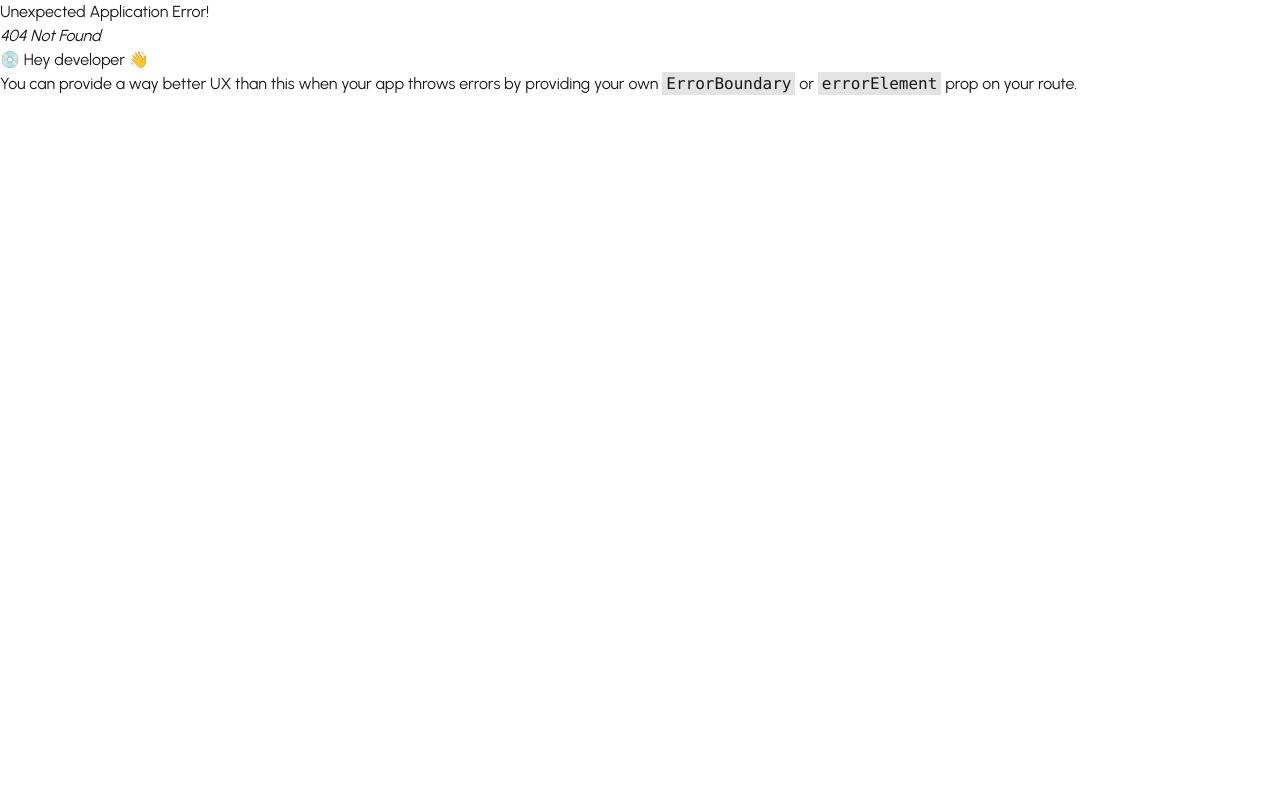
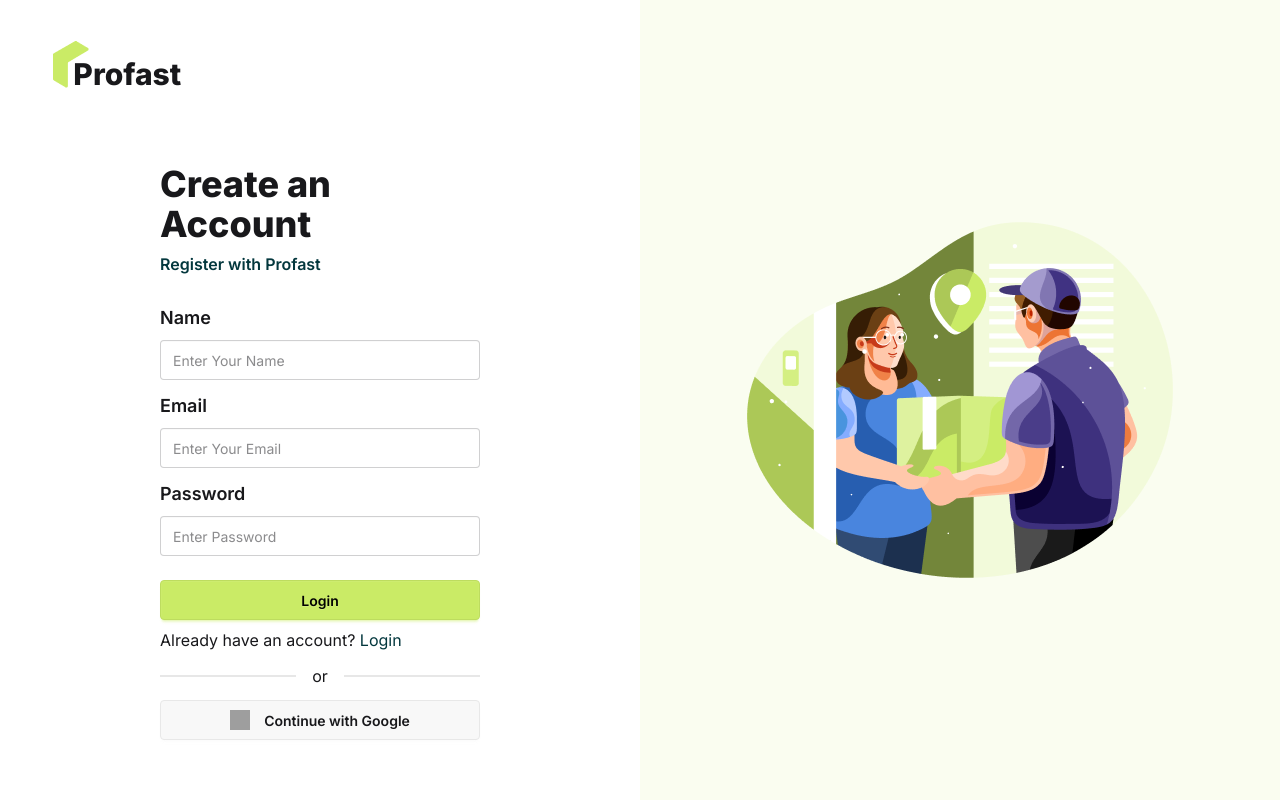
Before and after one commit to AbuSufianMahin/profast-delivery-client, a React (Vite) app: page /register in a window 1280 px wide. Before the commit this address had no page. Built offline with nearby package versions, Linux system fonts and the light colour scheme; grey boxes are pictures that could not be loaded.

Commit message:
added register and login page

```diff
--- /dev/null
+++ b/src/Components/Layouts/AuthLayout.jsx
@@ -0,0 +1,23 @@
+import React from 'react';
+import authImage from "../../assets/pictures/authImage.png"
+import ProfastLogo from '../Shared/ProfastLogo/ProfastLogo';
+import { Outlet } from 'react-router';
+const AuthLayout = () => {
+    return (
+        <div className='flex flex-col md:flex-row h-screen font-inter'>
+            <div className='flex-1 flex flex-col py-10'>
+                <div className='w-10/12 mx-auto'>
+                    <ProfastLogo></ProfastLogo>
+                </div>
+                <div className='flex-1 w-10/12 lg:w-3/5 mx-auto mt-10'>
+                    <Outlet></Outlet>
+                </div>
+            </div>
+            <div className='bg-[#FAFDF0] flex-1 flex items-center justify-center'>
+                <img src={authImage} alt="auth image" />
+            </div>
+        </div>
+    );
+};
+
+export default AuthLayout;
--- /dev/null
+++ b/src/Components/Pages/AuthLayoutPages/LoginPage/LoginPage.jsx
@@ -0,0 +1,44 @@
+import React from 'react';
+import { Link } from 'react-router';
+
+const LoginPage = () => {
+    return (
+        <section className=" flex items-center justify-center">
+            <div className="rounded-2xl md:py-8 w-full">
+                <h1 className="text-4xl font-extrabold">Welcome Back</h1>
+                <p className="text-secondary font-semibold mt-2">Login with Profast</p>
+
+                {/* Login Form */}
+                <form className='mt-5'>
+                    <fieldset className="fieldset">
+                        <legend className="fieldset-legend text-lg">Email</legend>
+                        <input type="text" className="input w-full" placeholder="Enter Your Email" />
+                    </fieldset>
+                    <fieldset className="fieldset">
+                        <legend className="fieldset-legend text-lg">Password</legend>
+                        <input type="text" className="input w-full" placeholder="Enter Password" />
+                    </fieldset>
+
+                    <Link to={'/forgot-password'} className='hover:underline'>Forgot Password?</Link>
+
+                    <div className='mt-5'>
+                        <button type="submit" className="btn btn-primary w-full text-neutral-content">
+                            Login
+                        </button>
+                        <p className='mt-2'>Don't have an account? <Link to={'/register'} className='text-secondary hover:underline'>Register</Link></p>
+
+                        <div className="divider">or</div>
+
+                        <button className="btn btn-block">
+                            <img src="https://www.svgrepo.com/show/475656/google-color.svg" alt="Google" className="w-5 h-5 mr-2" />
+                            Continue with Google
+                        </button>
+                    </div>
+                </form>
+
+            </div>
+        </section>
+    );
+};
+
+export default LoginPage;
--- /dev/null
+++ b/src/Components/Pages/AuthLayoutPages/RegisterPage/RegisterPage.jsx
@@ -0,0 +1,46 @@
+import React from 'react';
+import { Link } from 'react-router';
+
+const RegisterPage = () => {
+    return (
+        <section className=" flex items-center justify-center">
+            <div className="rounded-2xl p-8 w-full">
+                <h1 className="text-4xl font-extrabold">Create an Account</h1>
+                <p className="text-secondary font-semibold mt-2">Register with Profast</p>
+
+                {/* Login Form */}
+                <form className='mt-5'>
+                    <fieldset className="fieldset">
+                        <legend className="fieldset-legend text-lg">Name</legend>
+                        <input type="text" className="input w-full" placeholder="Enter Your Name" />
+                    </fieldset>
+                    <fieldset className="fieldset">
+                        <legend className="fieldset-legend text-lg">Email</legend>
+                        <input type="text" className="input w-full" placeholder="Enter Your Email" />
+                    </fieldset>
+                    <fieldset className="fieldset">
+                        <legend className="fieldset-legend text-lg">Password</legend>
+                        <input type="text" className="input w-full" placeholder="Enter Password" />
+                    </fieldset>
+
+                    <div className='mt-5'>
+                        <button type="submit" className="btn btn-primary w-full text-neutral-content">
+                            Login
+                        </button>
+                        <p className='mt-2'>Already have an account? <Link to={'/login'} className='text-secondary hover:underline'>Login</Link></p>
+
+                        <div className="divider">or</div>
+
+                        <button className="btn btn-block">
+                            <img src="https://www.svgrepo.com/show/475656/google-color.svg" alt="Google" className="w-5 h-5 mr-2" />
+                            Continue with Google
+                        </button>
+                    </div>
+                </form>
+
+            </div>
+        </section>
+    );
+};
+
+export default RegisterPage;
--- a/src/Components/Router/Router.jsx
+++ b/src/Components/Router/Router.jsx
@@ -3,6 +3,9 @@ import { createBrowserRouter } from 'react-router';
 import HomeLayout from '../Layouts/HomeLayout';
 import Home from '../Pages/Home/Home';
 import Coverage from '../Pages/Coverage/Coverage';
+import AuthLayout from '../Layouts/AuthLayout';
+import LoginPage from '../Pages/AuthLayoutPages/LoginPage/LoginPage';
+import RegisterPage from '../Pages/AuthLayoutPages/RegisterPage/RegisterPage';
 
 export const router = createBrowserRouter([
   {
@@ -19,4 +22,18 @@ export const router = createBrowserRouter([
         }
     ]
   },
+  {
+    path: "/",
+    Component: AuthLayout,
+    children: [
+      {
+        path:"login",
+        Component: LoginPage
+      },
+      {
+        path:"register",
+        Component: RegisterPage
+      }
+    ]
+  }
 ]);
--- a/src/Components/Shared/Navbar/Navbar.jsx
+++ b/src/Components/Shared/Navbar/Navbar.jsx
@@ -18,7 +18,7 @@ const Navbar = () => {
                             <NavbarLinks></NavbarLinks>
                         </ul>
                     </div>
-                <NavLink><ProfastLogo></ProfastLogo></NavLink>
+                    <ProfastLogo></ProfastLogo>
                 </div>
                 <div className="navbar-center hidden lg:flex">
                     <ul className="menu menu-horizontal px-1">
--- a/src/Components/Shared/ProfastLogo/ProfastLogo.jsx
+++ b/src/Components/Shared/ProfastLogo/ProfastLogo.jsx
@@ -1,12 +1,15 @@
 import React from 'react';
 import logo from '../../../assets/pictures/logo.png'
+import { Link } from 'react-router';
 
 const ProfastLogo = () => {
     return (
-        <div className='flex items-end'>
-            <img src={logo} alt="" className='md:mb-1'/>
-            <p className='text-2xl md:text-3xl -ml-4 font-extrabold'>Profast</p>
-        </div>
+        <Link to="/">
+            <div className='flex items-end'>
+                <img src={logo} alt="" className='md:mb-1' />
+                <p className='text-2xl md:text-3xl -ml-4 font-extrabold'>Profast</p>
+            </div>
+        </Link>
     );
 };
 
--- a/src/index.css
+++ b/src/index.css
@@ -1,4 +1,4 @@
-@import url('https://fonts.googleapis.com/css2?family=Urbanist&display=swap');
+@import url('https://fonts.googleapis.com/css2?family=Inter:ital,opsz,wght@0,14..32,100..900;1,14..32,100..900&family=Urbanist&display=swap');
 
 @import "tailwindcss";
 @plugin "daisyui" {
@@ -23,3 +23,10 @@
     font-weight: 400;
     font-style: normal;
 }
+
+.font-inter {
+  font-family: "Inter", sans-serif;
+  font-optical-sizing: auto;
+  font-weight: <weight>;
+  font-style: normal;
+}
```
Lines whose indentation alone changed are shown as unchanged.
